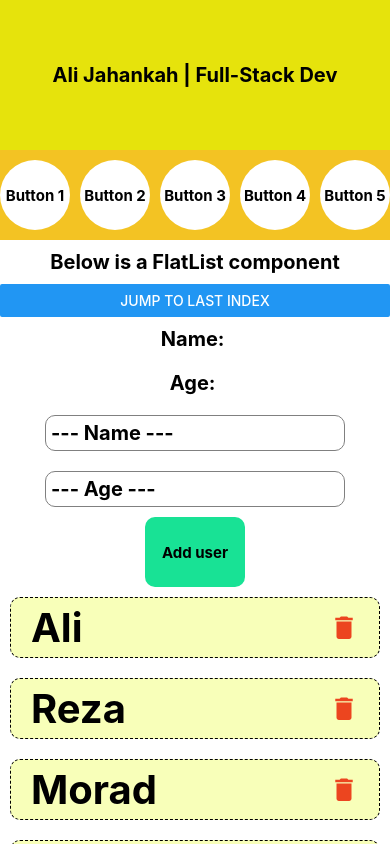
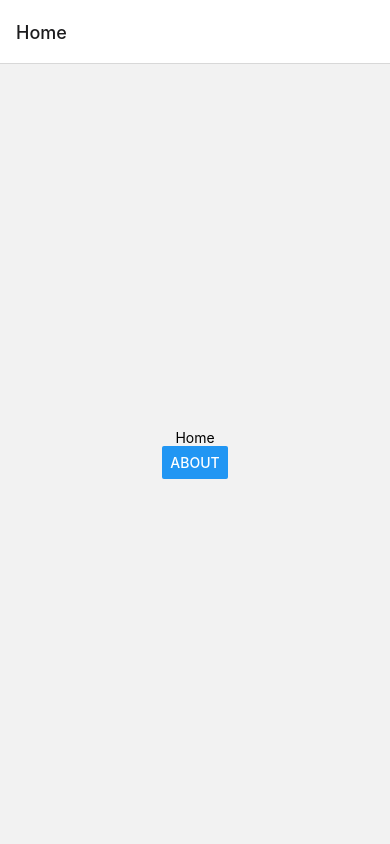
Before and after one commit to Ali-Jahankah/learning-react-native, a React Native app: screen /Home in a window 390 px wide. Built offline with nearby package versions, Linux system fonts and the light colour scheme.

Commit message:
learn navigation and stack

```diff
--- a/App.js
+++ b/App.js
@@ -2,21 +2,22 @@ import {
   Alert,
   Button,
   FlatList,
-  Keyboard,
   ScrollView,
-  StatusBar,
   StyleSheet,
   Text,
   TextInput,
-  TouchableWithoutFeedback,
   View
 } from 'react-native';
 import React, { useRef, useState } from 'react';
 import { changeColorHandler, userHandler } from './utils/handlers';
 
+import About from './screens/About';
 import CenterText from './components/CenterText';
 import CustomButton from './components/CustomButton';
+import Home from './screens/Home';
 import { MaterialCommunityIcons } from '@expo/vector-icons';
+import { NavigationContainer } from '@react-navigation/native';
+import { createStackNavigator } from '@react-navigation/stack';
 
 const App = () => {
   const [people, setPeople] = useState([
@@ -33,11 +34,14 @@ const App = () => {
   const [user, setUser] = useState({ name: '', age: '', id: null });
 
   const flatListRef = useRef(null);
-  console.log(people);
-
+  const Stack = createStackNavigator();
   return (
-    <>
-      <View style={styles.container}>
+    <NavigationContainer>
+      <Stack.Navigator>
+        <Stack.Screen name="Home" component={Home}></Stack.Screen>
+        <Stack.Screen name="About" component={About}></Stack.Screen>
+      </Stack.Navigator>
+      {/* <View style={styles.container}>
         <View style={styles.textView}>
           <Text style={styles.text}>Ali Jahankah | Full-Stack Dev</Text>
         </View>
@@ -194,8 +198,8 @@ const App = () => {
             </View>
           )}
         />
-      </View>
-    </>
+      </View> */}
+    </NavigationContainer>
   );
 };
 
--- a/package.json
+++ b/package.json
@@ -10,12 +10,16 @@
   },
   "dependencies": {
     "@expo/metro-runtime": "~3.2.1",
+    "@react-navigation/native": "^6.1.18",
+    "@react-navigation/stack": "^6.4.1",
     "expo": "~51.0.8",
     "expo-dev-client": "^4.0.14",
     "expo-status-bar": "~1.12.1",
     "react": "18.2.0",
     "react-dom": "18.2.0",
     "react-native": "0.74.1",
+    "react-native-safe-area-context": "4.10.5",
+    "react-native-screens": "3.31.1",
     "react-native-web": "~0.19.10"
   },
   "devDependencies": {
--- /dev/null
+++ b/screens/About.js
@@ -0,0 +1,20 @@
+import { Button, StyleSheet, Text, View } from 'react-native';
+
+import React from 'react';
+
+export default function About({ navigation }) {
+  return (
+    <View style={styles.container}>
+      <Text>About</Text>
+      <Button title="Home" onPress={() => navigation.navigate('Home')} />
+    </View>
+  );
+}
+const styles = StyleSheet.create({
+  container: {
+    flex: 1,
+    background: 'red',
+    alignItems: 'center',
+    justifyContent: 'center'
+  }
+});
--- /dev/null
+++ b/screens/Home.js
@@ -0,0 +1,20 @@
+import { Button, StyleSheet, Text, View } from 'react-native';
+
+import React from 'react';
+
+export default function Home({ navigation }) {
+  return (
+    <View style={styles.container}>
+      <Text>Home</Text>
+      <Button title="About" onPress={() => navigation.navigate('About')} />
+    </View>
+  );
+}
+const styles = StyleSheet.create({
+  container: {
+    flex: 1,
+    background: 'red',
+    alignItems: 'center',
+    justifyContent: 'center'
+  }
+});
```
Also changed, not shown: 1 other file (tests, documents, lock files or other folders).
